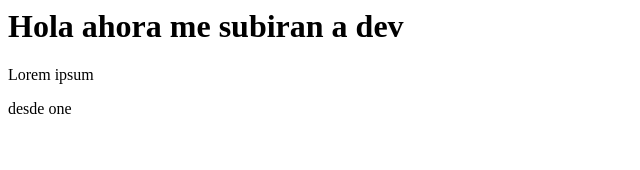
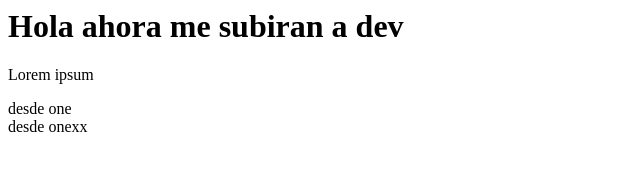
Before and after one commit to yamilrevilla/git-hel, a plain HTML site: page index.html in a window 1280 px wide. Shown: the full height of the page, 0-640 px from the left. Drawn offline with Linux system fonts and the light colour scheme.

Commit message:
dup divx

```diff
--- a/index.html
+++ b/index.html
@@ -7,5 +7,6 @@
 
 		<p>Lorem ipsum</p>
 		<div class="xxx">desde one</div>
+		<div class="xxx2">desde onexx</div>
 	</body>
 </html>
```
